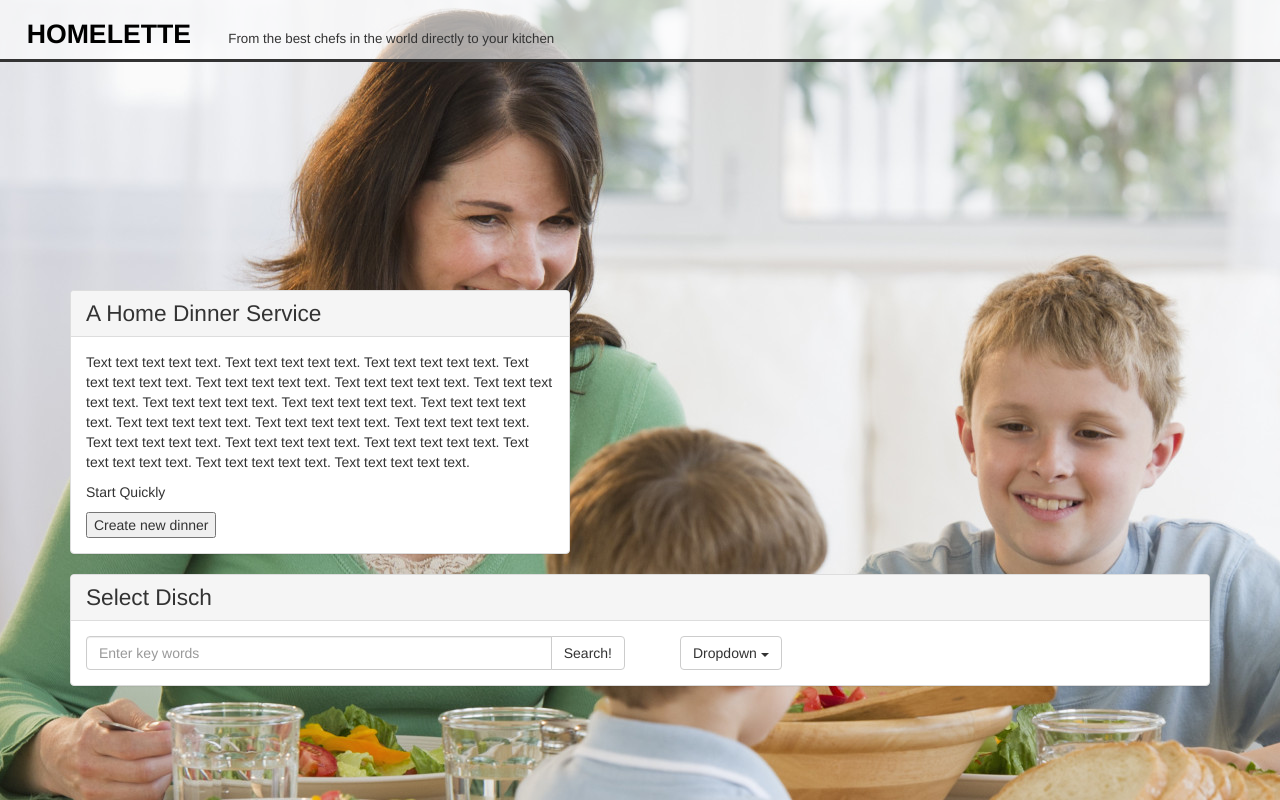
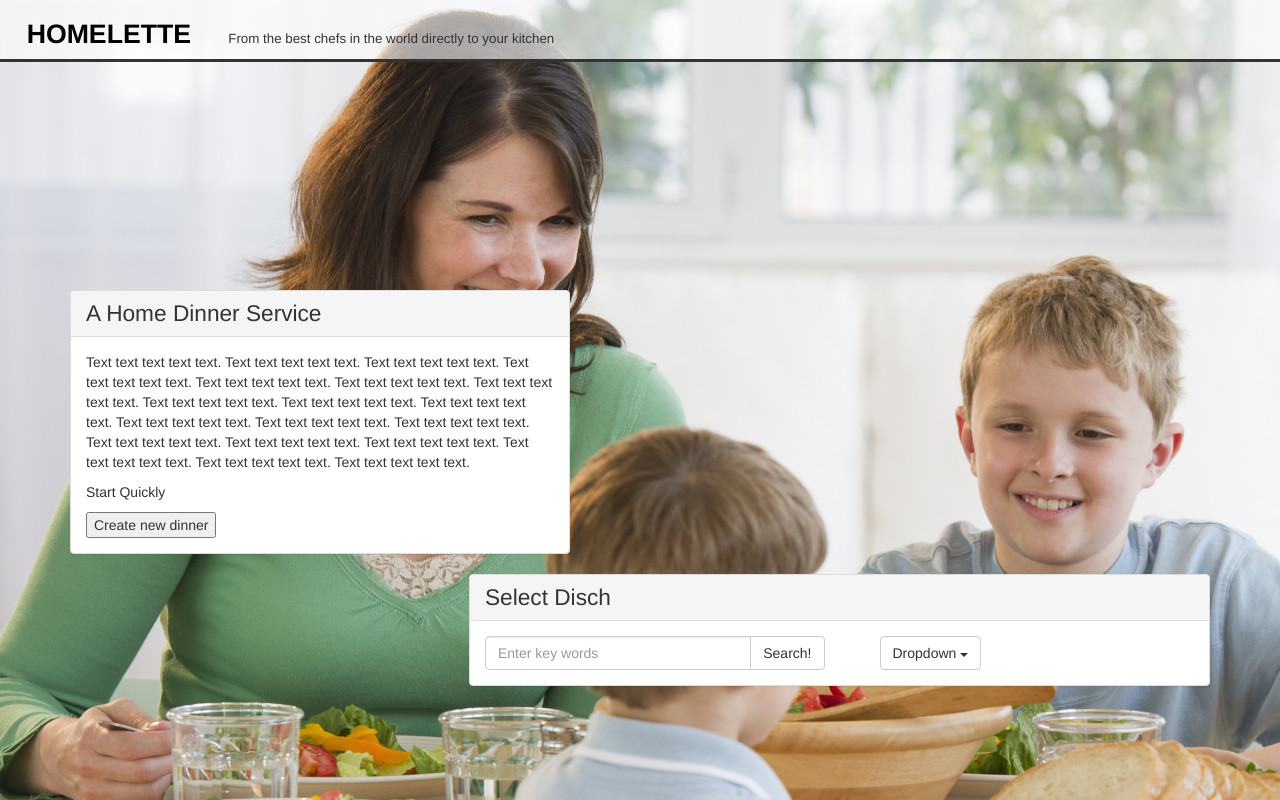
Before and after one commit to aeakoski/DinnerJao, a plain HTML site: page index.html in a window 1280 px wide. Drawn offline with nearby package versions, Linux system fonts and the light colour scheme; a script that the page names is missing.

Commit message:
fixade lite i stylen för maträtt väljaren

```diff
--- a/myStyle.css
+++ b/myStyle.css
@@ -48,3 +48,8 @@ body{
 #exampleView{
 	visibility: hidden;
 }
+
+#rightDiv{
+	float: right;
+	width: 65%;
+}
```
